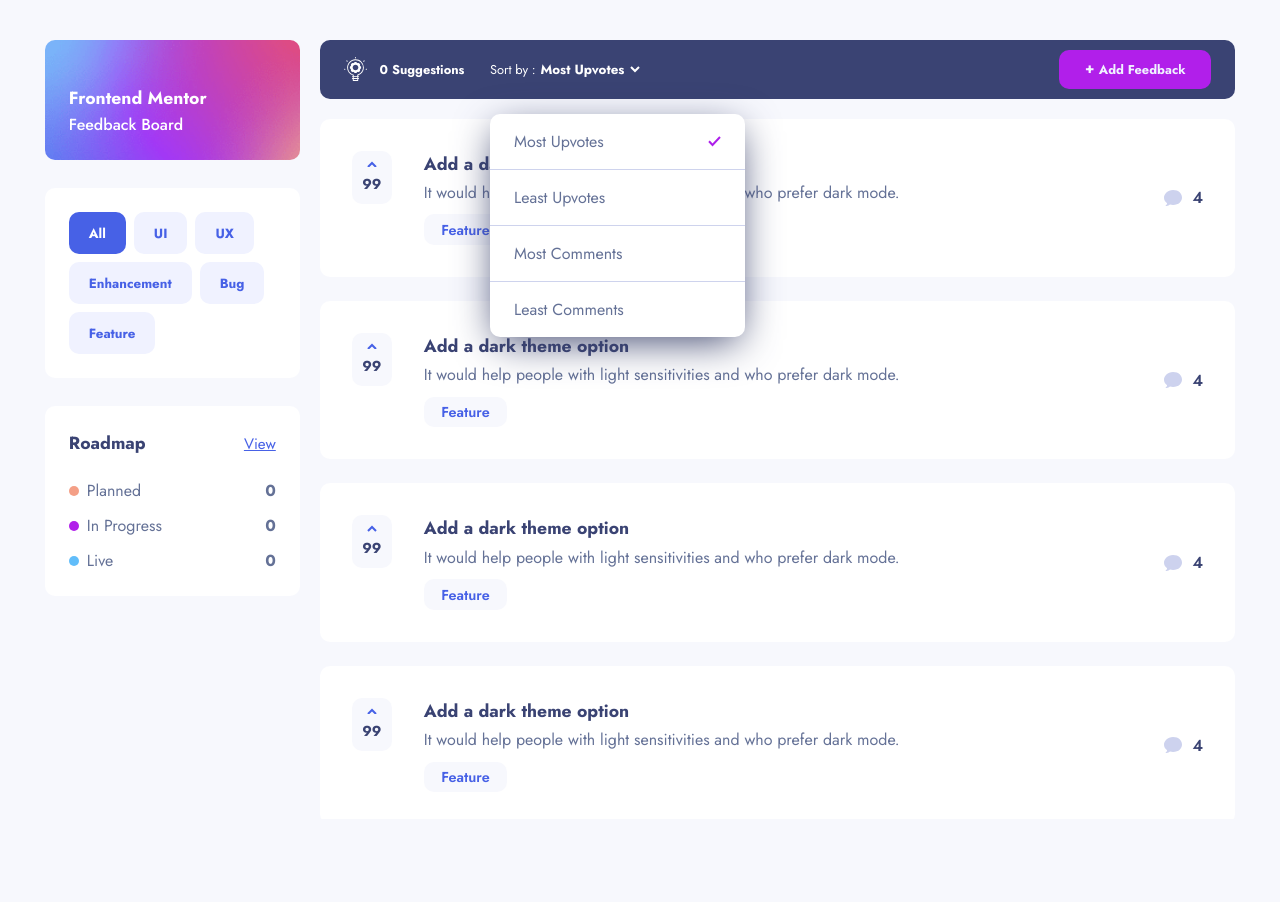
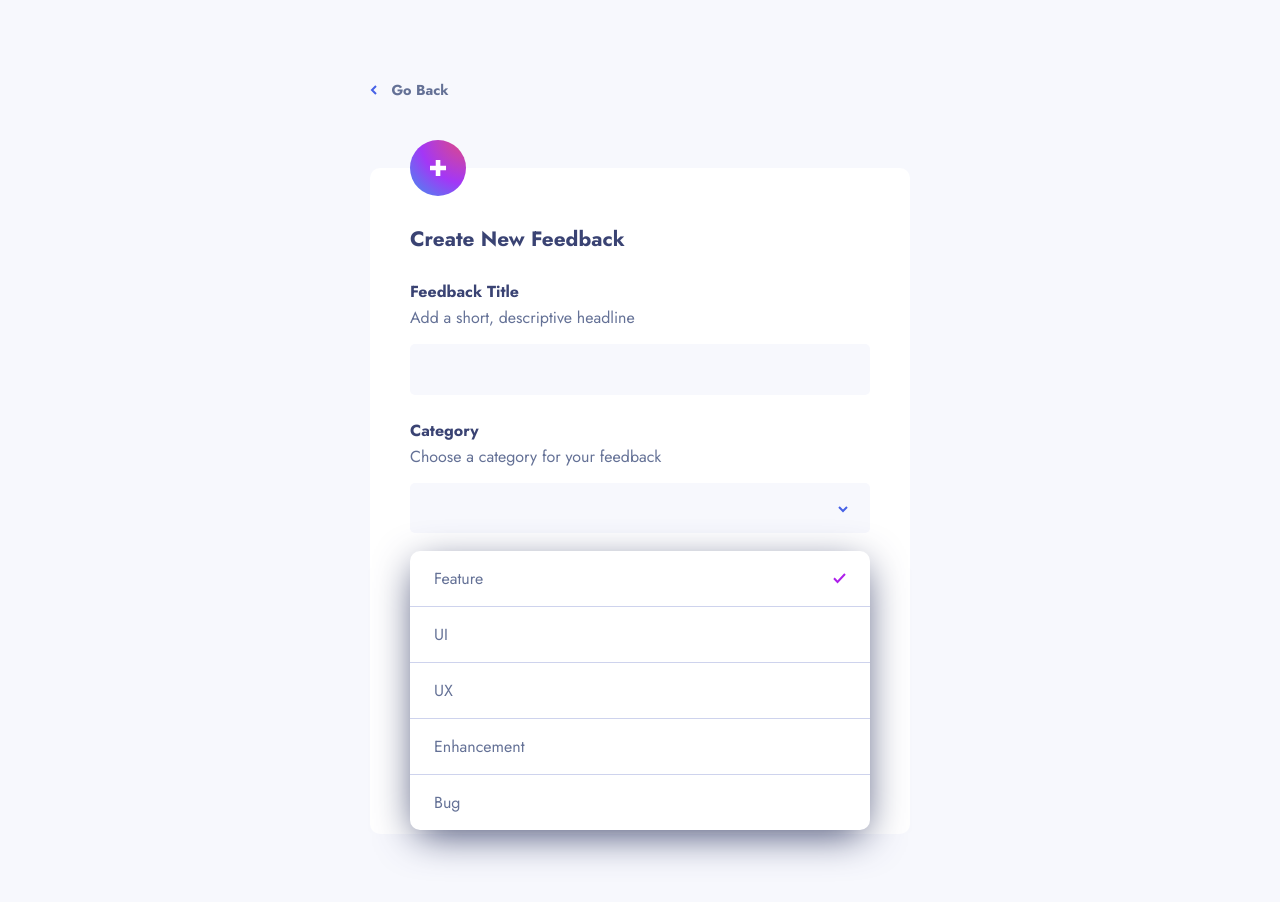
Before and after one commit to Victor-Nyagudi/product-feedback-app-react, a React (Create React App) app: page / in a window 1280 px wide. Shown: the top 902 px of the page. Built offline with nearby package versions, Linux system fonts and the light colour scheme.

Commit message:
Update DropdownMenu items in AddEditFeedbackPage

```diff
--- a/src/App.js
+++ b/src/App.js
@@ -76,8 +76,8 @@
 
   return (
     <>
-      <SuggestionsPage sharedProps={ sharedProps } />
-      {/* <AddEditFeedbackPage sharedProps={ sharedProps } /> */}
+      {/* <SuggestionsPage sharedProps={ sharedProps } /> */}
+      <AddEditFeedbackPage sharedProps={ sharedProps } />
       {/* <FeedbackDetailPage sharedProps={ sharedProps } /> */}
       {/* <RoadMapPage sharedProps={ sharedProps } /> */}
     </>
--- a/src/components/pages/add-edit-feedback-page/Input.js
+++ b/src/components/pages/add-edit-feedback-page/Input.js
@@ -10,6 +10,14 @@
     handleOnChange,
     isRequired }
 ) {
+    const dropdownMenuItems = [
+        { buttonText: 'Feature', isSelected: true },
+        { buttonText: 'UI', isSelected: false },
+        { buttonText: 'UX', isSelected: false },
+        { buttonText: 'Enhancement', isSelected: false },
+        { buttonText: 'Bug', isSelected: false },
+    ];
+
     return (
         <>
             {
@@ -44,7 +52,7 @@
                         </svg>
                     </button>
 
-                    <DropdownMenu />
+                    <DropdownMenu dropdownItems={ dropdownMenuItems } />
                 </div>
             }
         </>
--- a/src/components/pages/suggestions-page/main/SuggestionsHeader.js
+++ b/src/components/pages/suggestions-page/main/SuggestionsHeader.js
@@ -4,6 +4,13 @@
 import DropdownMenu from "../../../shared/DropdownMenu";
 
 function SuggestionsHeader({ totalSuggestions, isMobileScreen }) {
+    const dropdownMenuItems = [
+        { buttonText: 'Most Upvotes', isSelected: true },
+        { buttonText: 'Least Upvotes', isSelected: false },
+        { buttonText: 'Most Comments', isSelected: false },
+        { buttonText: 'Least Comments', isSelected: false }
+    ];
+
     return (
         <header className="suggestions__header">
             <div className="suggestions__header-content container">
@@ -33,14 +40,7 @@
                             </button>
                         </p>
 
-                        <DropdownMenu dropdownItems={
-                            [
-                                { buttonText: 'Most Upvotes', isSelected: true },
-                                { buttonText: 'Least Upvotes', isSelected: false },
-                                { buttonText: 'Most Comments', isSelected: false },
-                                { buttonText: 'Least Comments', isSelected: false },
-                            ]
-                        } />
+                        <DropdownMenu dropdownItems={ dropdownMenuItems } />
                     </div>
                 </div>
 
--- a/src/components/shared/DropdownMenu.js
+++ b/src/components/shared/DropdownMenu.js
@@ -11,6 +11,10 @@
 function DropdownMenu({ dropdownItems }) {
     const [items, setItems] = useState(dropdownItems);
 
+    /*
+        * Getting this functionality of toggling the active button took longer than
+        * needed to get done, but I'm glad to get it done
+    */
     function changeSelectedButton(index) {
         const updatedDropdownItems = items.map((item, i) =>
             {
@@ -24,8 +28,6 @@
 
         setItems(updatedDropdownItems);
     }
-
-    console.log(items);
 
     return (
         <ul className="dropdown-menu">
```
